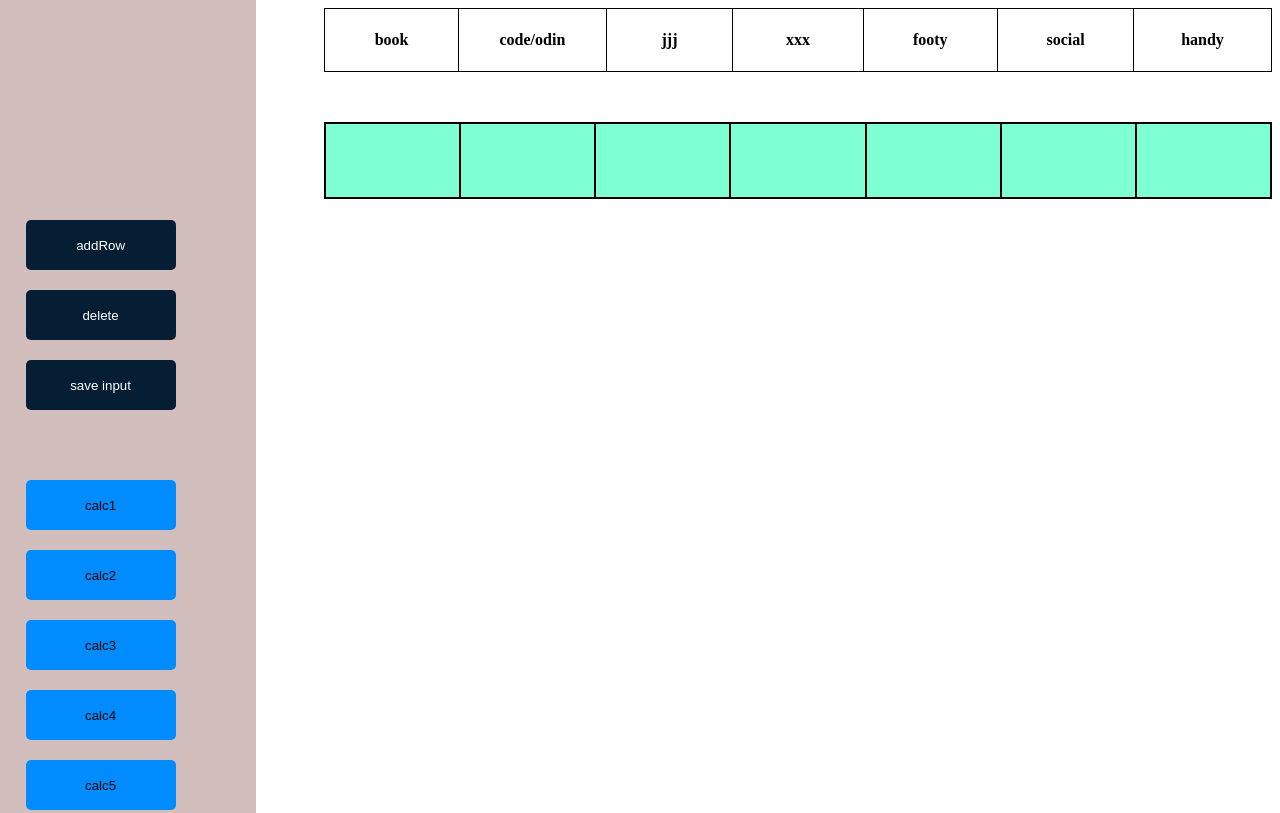
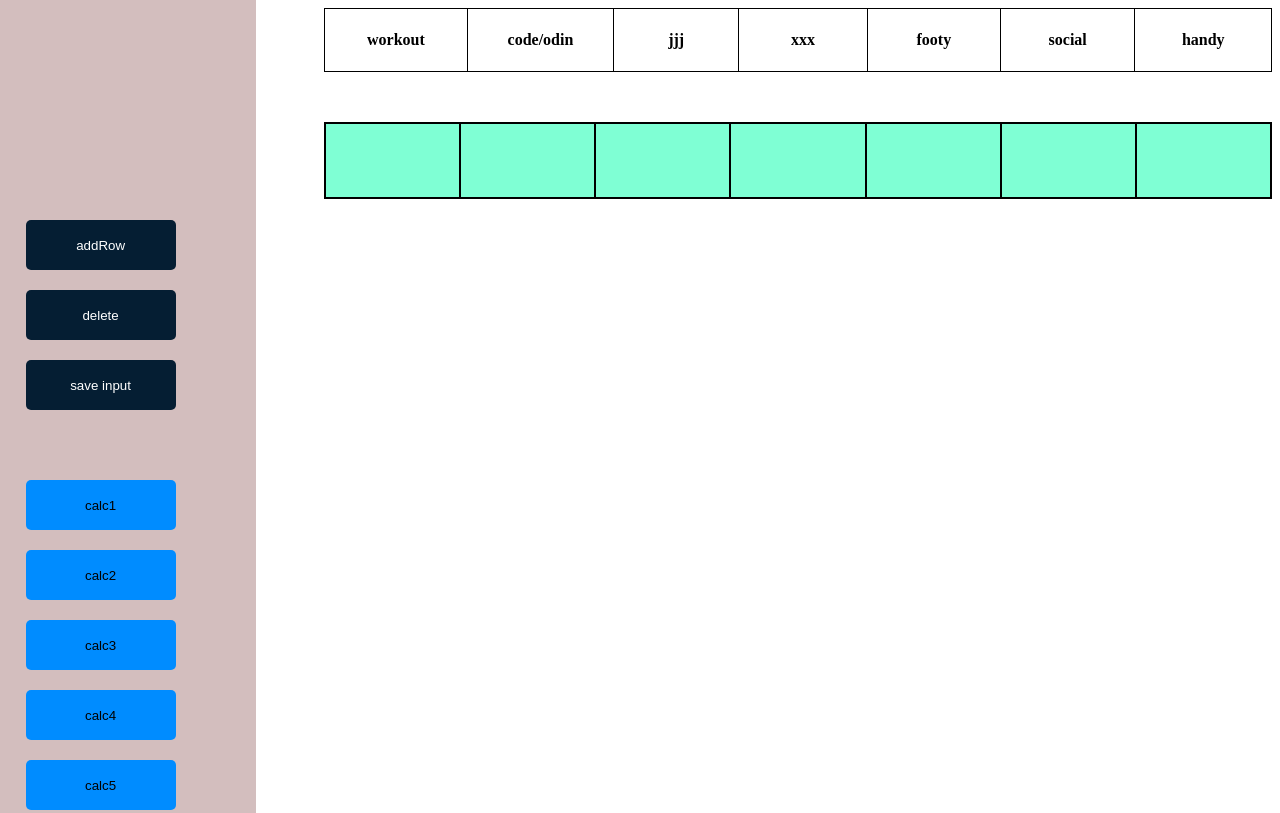
Before and after one commit to jakob83/Productivity, a plain HTML site: page index.html in a window 1280 px wide. Shown: the top 813 px of the page. Drawn offline with Linux system fonts and the light colour scheme.

Commit message:
mini fix

```diff
--- a/index.html
+++ b/index.html
@@ -14,7 +14,7 @@
 <body>
 <table id="tablel">
     <tr id="tr1">
-        <th>book</th>
+        <th>workout</th>
         <th>code/odin</th>
         <th>jjj</th>
         <th>xxx</th>
```
Also changed, not shown: index.js (+0 -10 lines).
